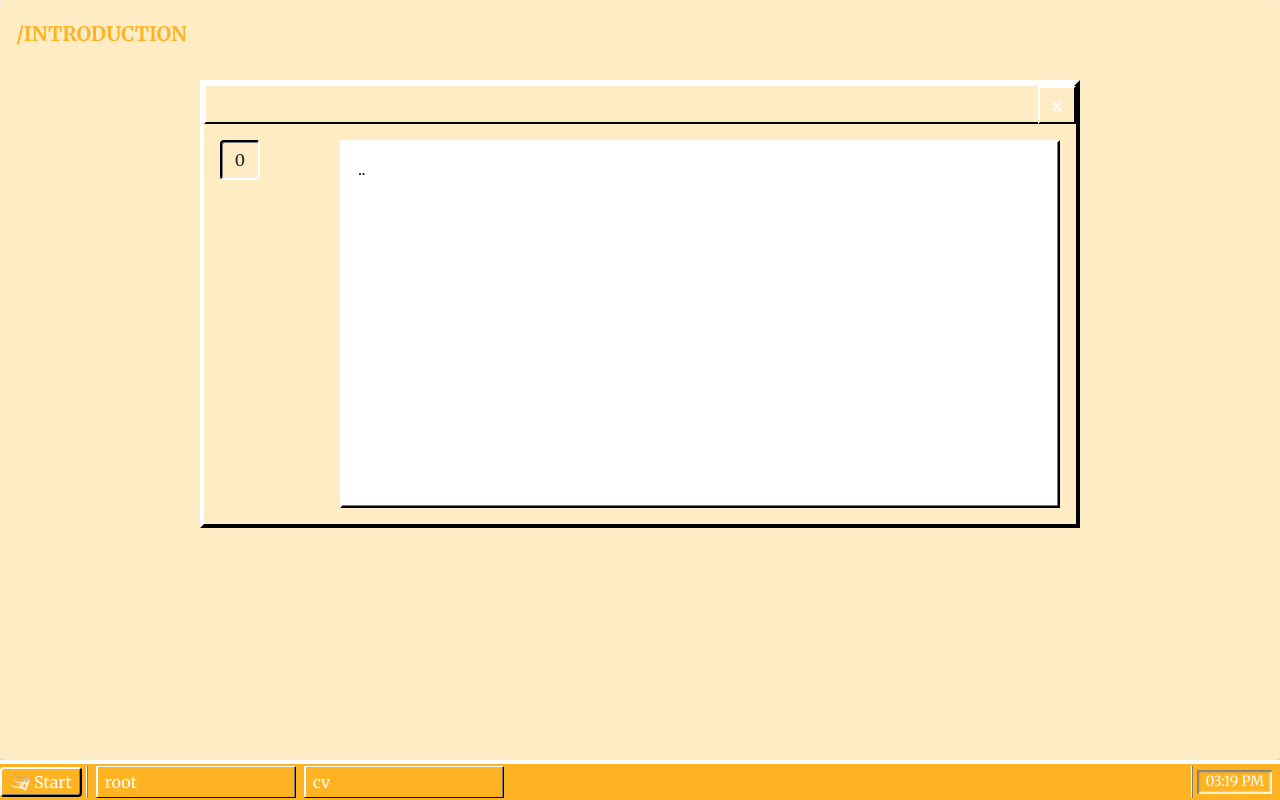
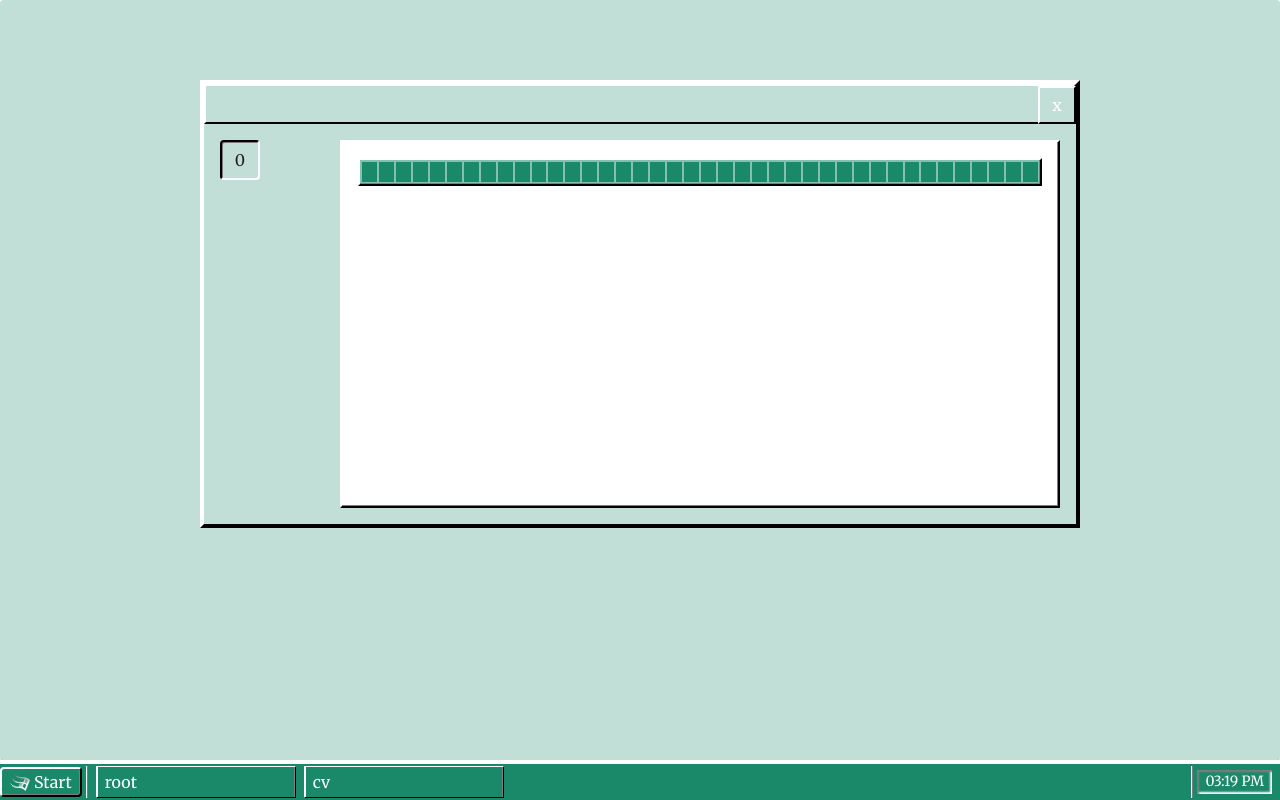
Before and after one commit to jialinhuangblog/jialinhuangblog.github.io, a Next.js app: page /introduction in a window 1280 px wide. Built offline with nearby package versions, Linux system fonts and the light colour scheme.

Commit message:
feat: add progress bar

```diff
--- a/components/Layout/DateTime.tsx
+++ b/components/Layout/DateTime.tsx
@@ -3,7 +3,7 @@ import dayjs from 'dayjs'
 import { memo, useEffect, useState } from 'react'
 import useMedia from '~/modules/styling/useMedia'
 
-const DateTime = memo<ReactProps<{ color: string }>>(function DateTime(props) {
+const DateTime = memo(function DateTime(props) {
   const [dt, setDt] = useState(dayjs())
   const { isPhone } = useMedia()
   useEffect(() => {
@@ -20,14 +20,12 @@ const DateTime = memo<ReactProps<{ color: string }>>(function DateTime(props) {
         position: relative;
         color: white;
         width: auto;
-        background: ${props.color};
         padding: 2px 8px;
         margin-right: 8px;
         font-size: ${isPhone ? 10 : 14}px;
         box-shadow: inset 2px 2px 2px 0 #7d7d7d, inset -2px -2px 2px 0 white;
         &:before {
           content: ' ';
-          /* border: 1px solid ${props.color}; */
           /* background: #334651; */
           width: 100%;
           border-radius: 4px;
--- a/components/Layout/index.tsx
+++ b/components/Layout/index.tsx
@@ -1,29 +1,21 @@
-import { useEffect, useState, memo } from 'react'
+import { memo } from 'react'
 import { css } from '@emotion/react'
 import { useRouter } from 'next/router'
 import { Paper } from '@mui/material'
 import { flex } from '~/modules/styling/flex'
 import useMedia from '~/modules/styling/useMedia'
-import { ThemeProvider } from '@mui/material/styles'
-import { darkTheme, lightTheme } from '~/modules/styling/themes'
+import { themeProxy } from '~/modules/styling/themes'
 import DateTime from '~/components/Layout/DateTime'
 import Window98Start from './Window98Start'
-import palettes from '~/modules/styling/palettes'
 import Link from 'next/link'
+import { useSnapshot } from 'valtio'
 
 const Layout = memo<ReactProps>(function Layout(props) {
   const { isPc } = useMedia()
-  const [theme, setTheme] = useState<'light' | 'dark'>('dark')
+  const { color } = useSnapshot(themeProxy)
+
   const router = useRouter()
-
-  useEffect(() => {
-    const lightMedia = window.matchMedia('(prefers-color-scheme: light)')
-    if (lightMedia.matches) setTheme('light')
-  }, [])
-
-  const color = palettes[Math.floor(Math.random() * palettes.length)]
   return (
-    <ThemeProvider theme={lightTheme}>
     <Paper
       css={css`
         ${isPc ? flex.h.default : flex.h.default};
@@ -36,7 +28,7 @@ const Layout = memo<ReactProps>(function Layout(props) {
         }
       `}
     >
-        <div
+      {/* <div
         css={css`
           position: fixed;
           left: 16px;
@@ -48,7 +40,7 @@ const Layout = memo<ReactProps>(function Layout(props) {
         `}
       >
         {router.asPath}
-        </div>
+      </div> */}
       <div
         css={css`
           position: fixed;
@@ -104,10 +96,9 @@ const Layout = memo<ReactProps>(function Layout(props) {
             margin-left: auto;
           `}
         ></div>
-          <DateTime color={color} />
+        <DateTime />
       </div>
     </Paper>
-    </ThemeProvider>
   )
 })
 
--- a/modules/styling/themes.tsx
+++ b/modules/styling/themes.tsx
@@ -1,13 +1,4 @@
-import { createTheme, ThemeProvider, ThemeOptions } from '@mui/material/styles'
+import { proxy } from 'valtio'
+import palettes from '~/modules/styling/palettes'
 
-export const darkTheme = createTheme({
-  palette: {
-    mode: "dark",
-  },
-});
-
-export const lightTheme = createTheme({
-  palette: {
-    mode: "light",
-  },
-});
+export const themeProxy = proxy({ color: palettes[Math.floor(Math.random() * palettes.length)] })
--- a/package.json
+++ b/package.json
@@ -12,12 +12,14 @@
     "@emotion/react": "^11.9.0",
     "@emotion/styled": "^11.8.1",
     "@mui/material": "^5.7.0",
-    "next": "latest",
+    "dayjs": "^1.11.10",
+    "next": "13.4.19",
     "prettier": "^2.6.2",
     "react": "latest",
     "react-dom": "latest",
     "react-icons": "^4.3.1",
-    "type-fest": "^2.12.2"
+    "type-fest": "^2.12.2",
+    "valtio": "^1.11.3"
   },
   "devDependencies": {
     "@babel/eslint-parser": "^7.17.0",
--- a/pages/cv.tsx
+++ b/pages/cv.tsx
@@ -1,14 +1,15 @@
 import { css } from '@emotion/react'
 import { NextPage } from 'next'
+import { useSnapshot } from 'valtio'
 import Layout from '~/components/Layout'
 import JobCard from '~/components/Layout/JobCard'
 import { Job } from '~/components/Layout/type'
 import { flex } from '~/modules/styling/flex'
-import palettes from '~/modules/styling/palettes'
+import { themeProxy } from '~/modules/styling/themes'
+
 import useMedia from '~/modules/styling/useMedia'
 
 const CV: NextPage = () => {
-  const color = palettes[Math.floor(Math.random() * palettes.length)]
   const { isPhone } = useMedia()
   return (
     <Layout>
@@ -23,7 +24,6 @@ const CV: NextPage = () => {
       >
         {JOB_LIST.map(j => (
           <JobCard
-            color={color}
             key={j.company}
             datum={j}
           />
--- a/pages/introduction.tsx
+++ b/pages/introduction.tsx
@@ -1,16 +1,20 @@
-import { css } from '@emotion/react'
+import { css, keyframes } from '@emotion/react'
 import { NextPage } from 'next'
 import { useCallback, useEffect, useState } from 'react'
+import { useSnapshot } from 'valtio'
 import Layout from '~/components/Layout'
 import { activeBtnCss, defaultBtnCss, normalStateBtnCss } from '~/modules/styling/button'
 import { flex } from '~/modules/styling/flex'
+import { themeProxy } from '~/modules/styling/themes'
 import useMedia from '~/modules/styling/useMedia'
 
 const CV: NextPage = () => {
   const { isPad, isPc } = useMedia()
   const [page, setPage] = useState(0)
   const [lock, setLock] = useState(true)
+  const [secondLock, setSecondLock] = useState(true)
   const [password, setPassword] = useState('')
+  const { color } = useSnapshot(themeProxy)
   const handleUserKeyPress = useCallback(
     (e: any) => {
       if (e.keyCode >= 65 && e.keyCode <= 90 && String.fromCharCode(e.keyCode)) {
@@ -20,7 +24,7 @@ const CV: NextPage = () => {
       }
 
       if (password === '696969') {
-        setLock(false)
+        setSecondLock(false)
       }
     },
     [password],
@@ -32,6 +36,14 @@ const CV: NextPage = () => {
       window.removeEventListener('keydown', handleUserKeyPress)
     }
   }, [handleUserKeyPress])
+
+  useEffect(() => {
+    const timer = setTimeout(() => {
+      setLock(false)
+    }, 3120)
+    return () => clearTimeout(timer)
+  }, [])
+
   const containerCss = css`
     position: relative;
     ${flex.v.default};
@@ -100,7 +112,7 @@ const CV: NextPage = () => {
                 width: 120px;
               `}
             >
-              {(lock ? [0] : [0, 1, 2, 3]).map(item => (
+              {(lock || secondLock ? [0] : [0, 1, 2, 3]).map(item => (
                 <div
                   key={item}
                   onClick={() => setPage(item)}
@@ -113,6 +125,7 @@ const CV: NextPage = () => {
                     gap: 4px;
                     width: 40px;
                     height: 40px;
+                    color: ${lock ? '#555555' : 'inherit'};
                   `}
                 >
                   {item}
@@ -121,9 +134,8 @@ const CV: NextPage = () => {
             </div>
             <div
               css={css`
-                background: white;
+                background: #ffffff;
                 ${normalStateBtnCss};
-
                 flex: 1;
                 padding: 16px;
                 overflow-y: scroll;
@@ -136,8 +148,31 @@ const CV: NextPage = () => {
                 }
               `}
             >
-              {lock ? (
-                <p>..</p>
+              {lock || secondLock ? (
+                <div
+                  css={css`
+                    ${flex.h.default};
+                    ${normalStateBtnCss};
+                    height: 28px;
+                    padding: 2px;
+                    background: ${color}88;
+                    gap: 2px;
+                    overflow: hidden;
+                  `}
+                >
+                  {new Array(40).fill(0).map((item, index) => (
+                    <div
+                      key={index}
+                      css={css`
+                        width: 40px;
+                        background-color: ${color};
+                        animation: ${index >= 34 ? 400 : index >= 27 ? 200 : 100}ms ease-out
+                          ${showup} ${(index >= 34 ? 120 : index >= 27 ? 100 : 80) * index}ms
+                          backwards;
+                      `}
+                    ></div>
+                  ))}
+                </div>
               ) : (
                 <>
                   <div css={flex.h.default}>
@@ -253,5 +288,18 @@ const PAGE_CONTNET: {
     ],
   },
 ]
+const showup = keyframes`
+
+
+  0% {
+    opacity:0
+  }
+
+
+  100% {
+    opacity:1;
+
+  }
+`
 
 export default CV
```
Also changed, not shown: components/Layout/JobCard.tsx (+10 -6 lines), pages/bookmarks.tsx (+0 -9 lines), 1 other file (tests, documents, lock files or other folders). Lines whose indentation alone changed are shown as unchanged.
